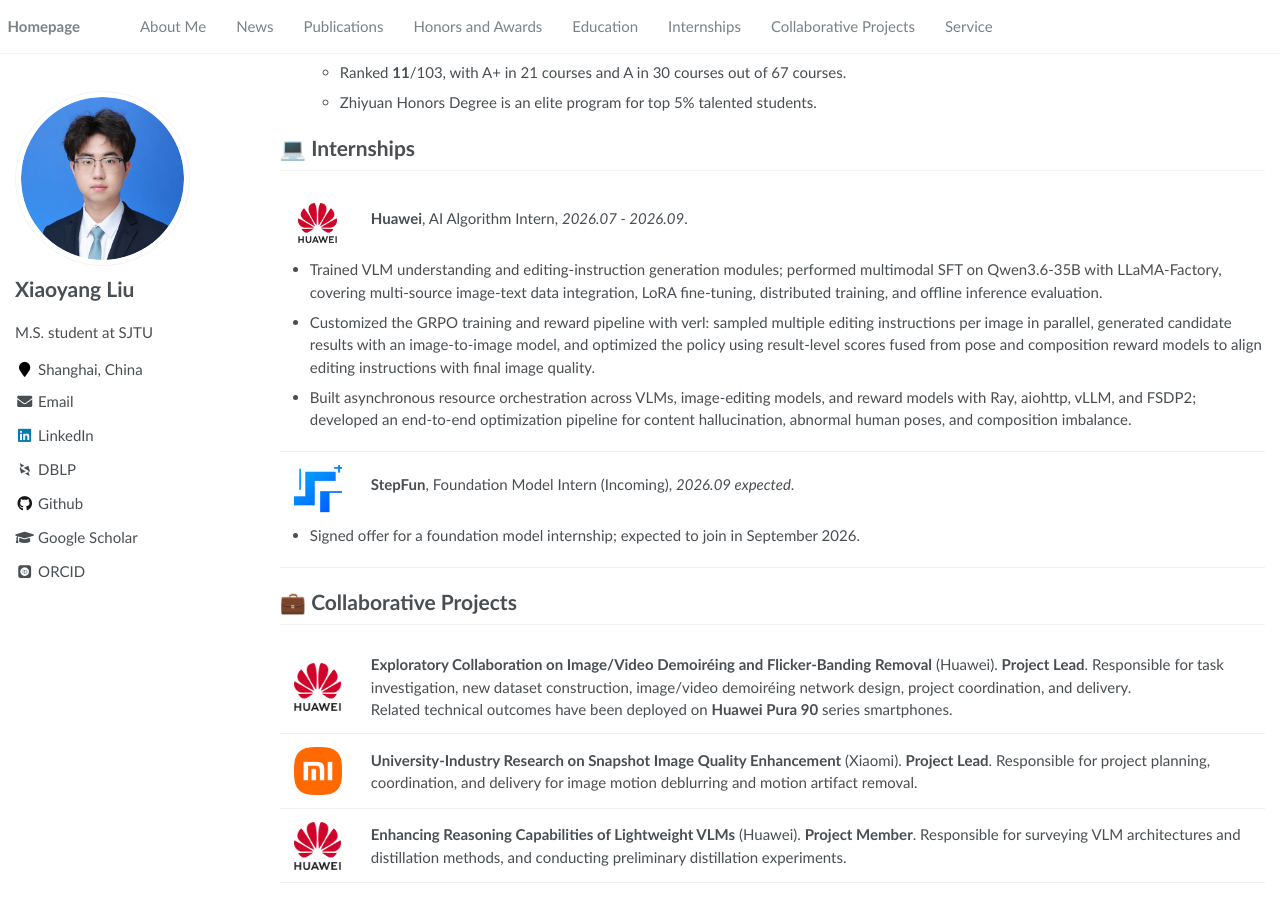
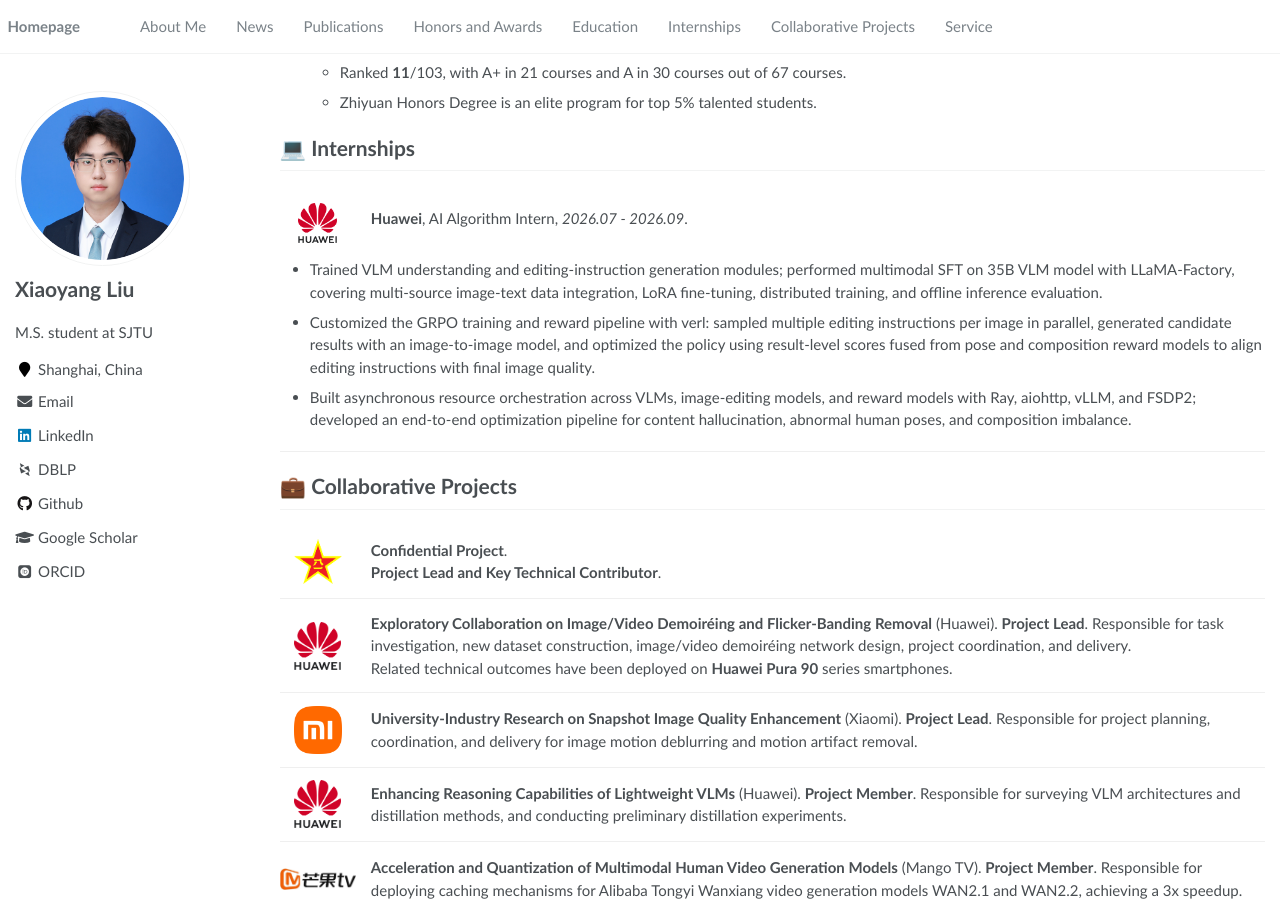
Before and after one commit to xyLiu339/xyliu339.github.io, a Jekyll site: the page built from _pages/about.md, in a window 1280 px wide and 900 px high, scrolled down 2415 px. Built offline with Jekyll 4.4.1, drawn with Linux system fonts in a browser that asks for light colours; some web fonts are replaced; formulas are drawn with MathJax 3.

Commit message:
20260914

```diff
--- a/_pages/about.md
+++ b/_pages/about.md
@@ -116,13 +116,13 @@ In *AAAI 2025* | [**Paper**](https://arxiv.org/abs/2412.19542) | [**Code**](http
       <p class="internship-title"><strong>Huawei</strong>, AI Algorithm Intern, <em>2026.07 - 2026.09</em>.</p>
     </div>
     <ul>
-      <li>Trained VLM understanding and editing-instruction generation modules; performed multimodal SFT on Qwen3.6-35B with LLaMA-Factory, covering multi-source image-text data integration, LoRA fine-tuning, distributed training, and offline inference evaluation.</li>
+      <li>Trained VLM understanding and editing-instruction generation modules; performed multimodal SFT on 35B VLM model with LLaMA-Factory, covering multi-source image-text data integration, LoRA fine-tuning, distributed training, and offline inference evaluation.</li>
       <li>Customized the GRPO training and reward pipeline with verl: sampled multiple editing instructions per image in parallel, generated candidate results with an image-to-image model, and optimized the policy using result-level scores fused from pose and composition reward models to align editing instructions with final image quality.</li>
       <li>Built asynchronous resource orchestration across VLMs, image-editing models, and reward models with Ray, aiohttp, vLLM, and FSDP2; developed an end-to-end optimization pipeline for content hallucination, abnormal human poses, and composition imbalance.</li>
     </ul>
   </div>
 
-  <div class="internship-item">
+  <!-- <div class="internship-item">
     <div class="internship-header">
       <div class="industry-logo"><img src="images/stepfun-color.png" alt="StepFun logo"></div>
       <p class="internship-title"><strong>StepFun</strong>, Foundation Model Intern (Incoming), <em>2026.09 expected</em>.</p>
@@ -130,18 +130,18 @@ In *AAAI 2025* | [**Paper**](https://arxiv.org/abs/2412.19542) | [**Code**](http
     <ul>
       <li>Signed offer for a foundation model internship; expected to join in September 2026.</li>
     </ul>
-  </div>
+  </div> -->
 </div>
 
 # 💼 Collaborative Projects
 <div class="industry-list">
-  <!-- <div class="industry-item">
+  <div class="industry-item">
     <div class="industry-logo"><img src="images/China_Emblem_PLA.png" alt="PLA logo"></div>
     <div class="industry-text">
       <strong>Confidential Project</strong>.<br>
       <strong>Project Lead and Key Technical Contributor</strong>.
     </div>
-  </div> -->
+  </div>
 
   <div class="industry-item">
     <div class="industry-logo"><img src="images/Huawei_Standard_logo.svg.png" alt="Huawei logo"></div>
```
Also changed, not shown: 2 other files.
